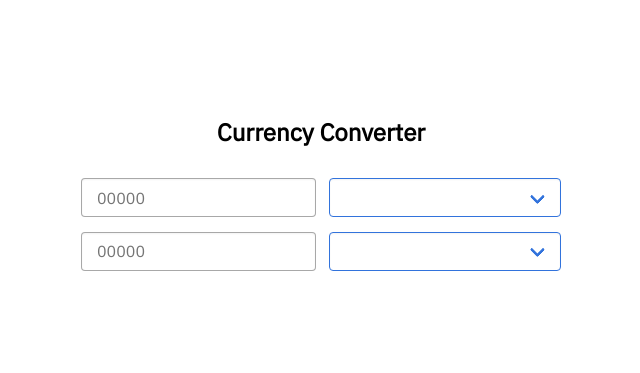
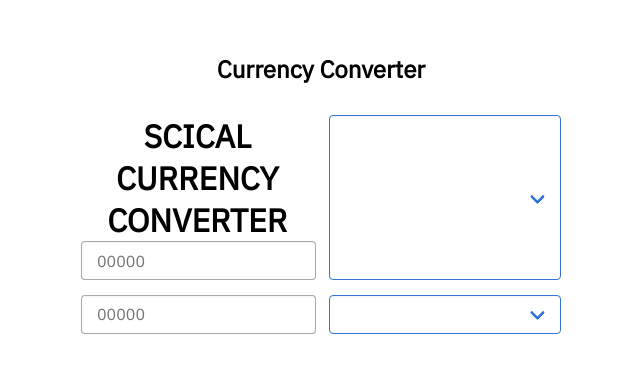
Before and after one commit to scical/scical, a plain HTML site: page index.html in a window 1280 px wide. Shown: the part 199-572 px from the top of the page, without its empty margins (319-959 px from the left). Drawn offline with nearby package versions, Linux system fonts and the light colour scheme; no server answers.

Commit message:
Update index.html

```diff
--- a/index.html
+++ b/index.html
@@ -3,7 +3,7 @@
 
 <head>
   <meta charset="UTF-8" />
-  <title>How to create currency converter</title>
+  <title>Currency Converter</title>
   <meta name="viewport" content="width=device-width, initial-scale=1.0" />
   <meta http-equiv="X-UA-Compatible" content="ie=edge" />
   <link rel="stylesheet" href="style.css" />
@@ -19,6 +19,7 @@
 
       <div class="field grid-50-50">
         <div class="colmun col-left">
+          <h1>SCICAL CURRENCY CONVERTER</h1>
           <input type="number" class="form-input" id="number" placeholder="00000">
         </div>
         <div class="colmun col-right">
```
